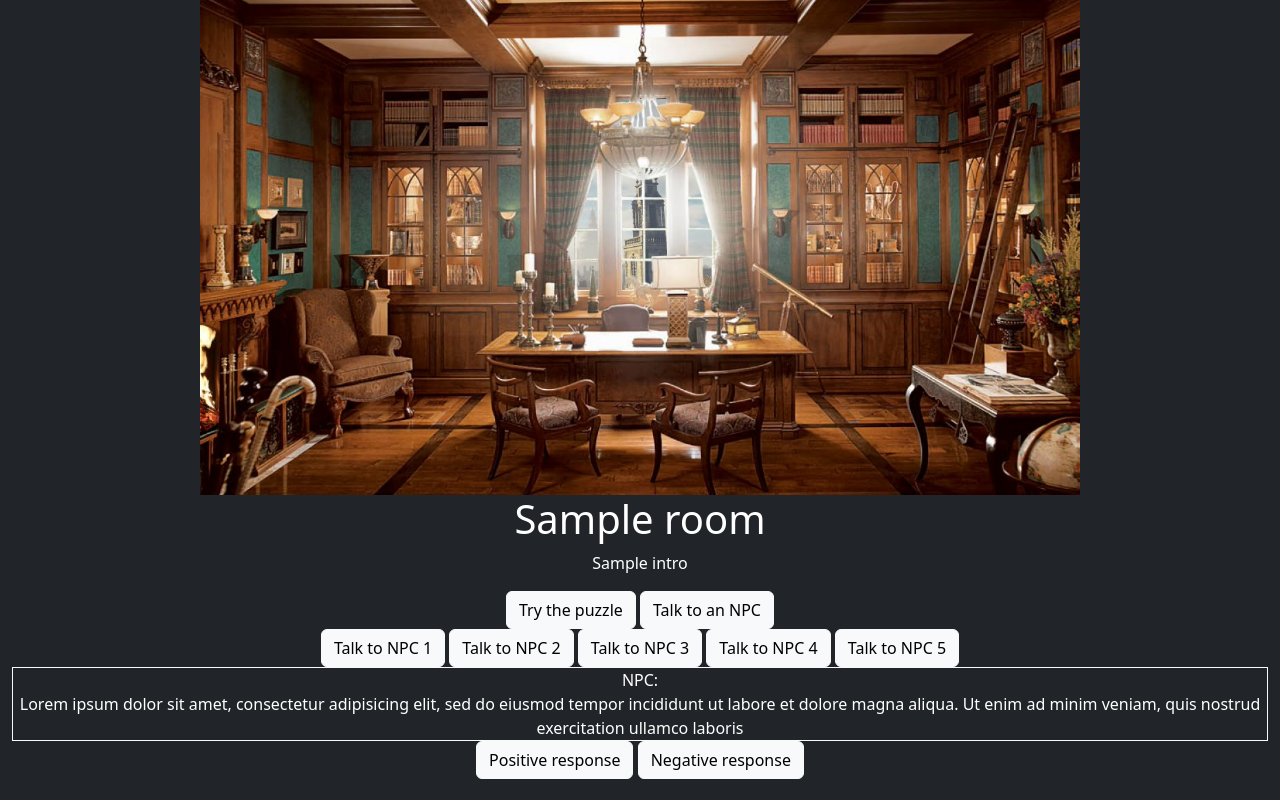
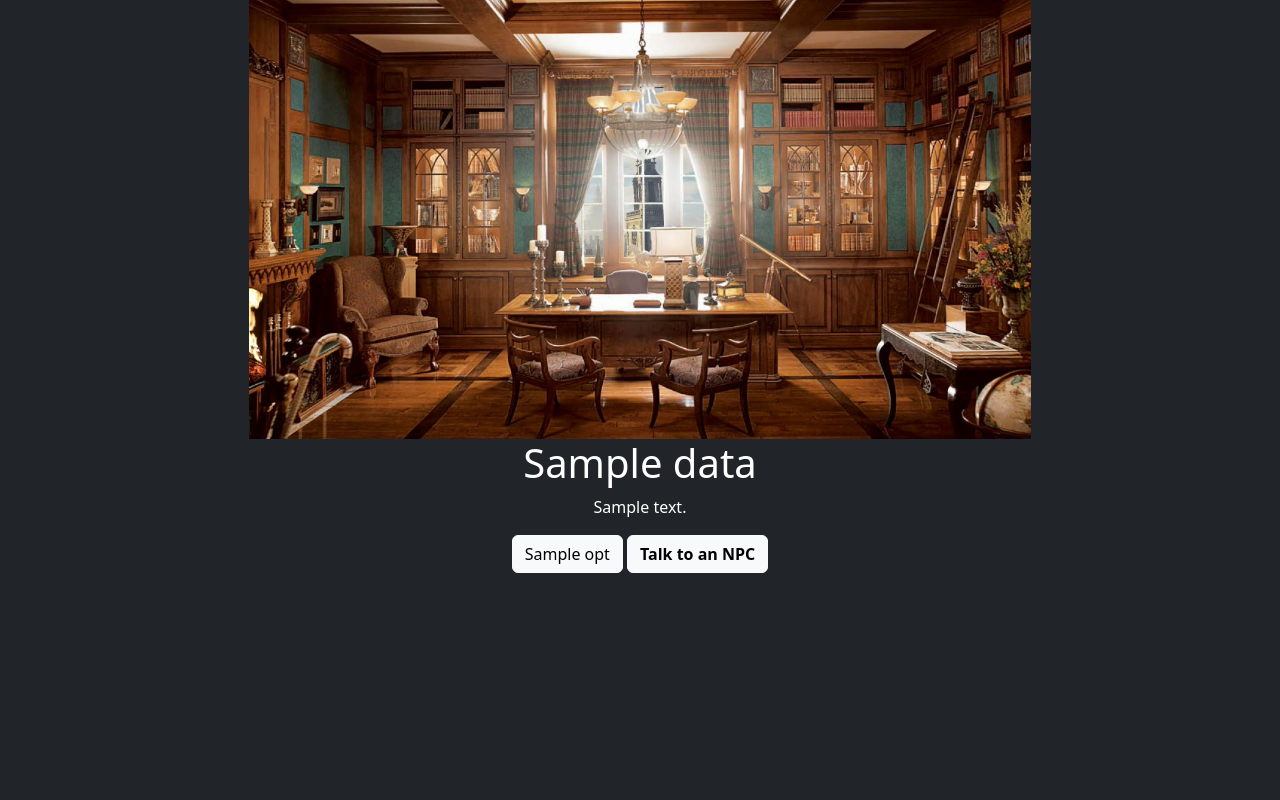
Before and after one commit to nitishtalekar/DeathScape, a Flask app: template DeathScape/templates/deathscape.html in a window 1280 px wide. Run offline with Flask 2, Linux system fonts and the light colour scheme; the template is opened without the code that fills it: most values are stand-ins (such as "Sample title", 1, 10 or a date in 2020); some libraries are stand-ins or nearby versions.

Commit message:
initDisplayOptions

```diff
--- a/DeathScape/app.py
+++ b/DeathScape/app.py
@@ -13,8 +13,8 @@ from werkzeug.utils import secure_filename
 from gevent.pywsgi import WSGIServer
 
 # ChatBot imports
-from chatterbot import ChatBot
-from chatterbot.trainers import ChatterBotCorpusTrainer
+# from chatterbot import ChatBot
+# from chatterbot.trainers import ChatterBotCorpusTrainer
 
 # ------------------------------------------------
 # IMPORT REQUIRED
@@ -25,18 +25,11 @@ from chatterbot.trainers import ChatterBotCorpusTrainer
 # PREPROCESSING FUCTION DEFINE
 # ------------------------------------------------
 
-app = Flask(__name__)
-
 # Define ChatBot
-chatbot = ChatBot('ChatBot')
-trainer = ChatterBotCorpusTrainer(chatbot)
-trainer.train("chatterbot.corpus.english")
-
-def initGame(player_name):
-    global story,lvl,room_info
-    story = Story(player_name)
-    lvl = story.getCurrentLevel()
-    room_info = story.callLevel(lvl)
+# chatbot = ChatBot('ChatBot')
+# trainer = ChatterBotCorpusTrainer(chatbot)
+# trainer.train("chatterbot.corpus.english")
+story = ""
 
 app = Flask(__name__)
 
@@ -54,14 +47,21 @@ def deathscape():
     global story
     player_name = request.args.get('player')
     if player_name != None:
-        initGame(player_name)
+        story = Story(player_name)
         return redirect('/deathscape')
     if request.method == 'POST':
         print('A')
 
     story.showPlayers()
     players = story.getPlayerNames()
-    game_data = {"players":players,"room":room_info}
+    game_data = {}
+    story.setCurrentRoom()
+
+    game_data["npc"] = story.getActiveNPC()
+    game_data["room_name"] = story.getRoomName()
+    plot = game_data["plot"] = story.getPlot("0")
+    game_data["options"] = story.fetchOptions(plot["next"])
+
     return render_template('deathscape.html',data = game_data)
 
 
@@ -84,8 +84,8 @@ def get_bot_response():
     return str(chatbot.get_response(userText))
 
 if __name__ == '__main__':
-    # app.run(port=5002, debug=True)
+    app.run(port=5000, debug=True)
 
     # Serve the app with gevent
-    http_server = WSGIServer(('0.0.0.0',5000),app)
-    http_server.serve_forever()
+    # http_server = WSGIServer(('0.0.0.0',5000),app)
+    # http_server.serve_forever()
--- a/DeathScape/static/css/main.css
+++ b/DeathScape/static/css/main.css
@@ -1,5 +1,5 @@
 .full-height {
-  height: 100vh
+  min-height: 100vh
 }
 
 .center {
--- /dev/null
+++ b/DeathScape/static/js/main.js
@@ -0,0 +1,8 @@
+function toggleDisplay() {
+  var npc = document.getElementById("npc");
+  npc.classList.toggle("d-none");
+  var chat = document.getElementById("chat");
+  chat.classList.toggle("d-none");
+  var responses = document.getElementById("responses");
+  responses.classList.toggle("d-none");
+}
--- a/DeathScape/templates/deathscape.html
+++ b/DeathScape/templates/deathscape.html
@@ -11,28 +11,33 @@
   <link rel="stylesheet" type="text/css" href="{{ url_for('static', filename='css/main.css')}}">
   <!-- <script src="bootstrap/js/bootstrap.min.js"></script> -->
   <script src="{{ url_for('static', filename='bootstrap/js/bootstrap.min.js')}}"></script>
+  <script src="{{ url_for('static', filename='js/main.js')}}"></script>
 </head>
 
-<body>
-  <div class="container-fluid bg-dark text-white full-height center">
+<body class="bg-dark">
+  <div class="container bg-dark text-white center">
     <div class="room">
       <img src="{{ url_for('static', filename='img/default_room.jpg')}}" alt="" style="width:70%">
-      <h1>{{data.room.name}}</h1>
-      <p>{{data.room.intro}}</p>
+      <h1>{{data.name}}</h1>
+      <p>{{data.plot.text}}</p>
     </div>
-    <div class="options">
+    <div class="options mb-5">
+      {% for opt in data.options %}
       <div class="btn btn-light">
-        Try the puzzle
+        {{opt}}
       </div>
-      <div class="btn btn-light">
-        Talk to an NPC
+      {% endfor %}
+      <div class="btn btn-light" onclick="toggleDisplay()">
+        <b>Talk to an NPC</b>
       </div>
     </div>
-    <div class="npc">
+    <div class="npc d-none mb-5" id="npc">
+      {% for npc in data.npc %}
       <div class="btn btn-light">
-        Talk to NPC 1
+        Talk to {{npc}}
       </div>
-      <div class="btn btn-light">
+      {% endfor %}
+      <!-- <div class="btn btn-light">
         Talk to NPC 2
       </div>
       <div class="btn btn-light">
@@ -43,21 +48,21 @@
       </div>
       <div class="btn btn-light">
         Talk to NPC 5
-      </div>
+      </div> -->
     </div>
-    <div class="chat">
+    <div class="chat d-none mb-5" id="chat">
       <div class="border border-light">
         NPC:<br>
         Lorem ipsum dolor sit amet, consectetur adipisicing elit,
         sed do eiusmod tempor incididunt ut labore et dolore magna aliqua. Ut enim ad minim veniam, quis nostrud
         exercitation ullamco laboris
       </div>
-      <div class="responses">
+      <div class="responses d-none" id="responses">
         <div class="btn btn-light">
-          Positive response
+          Positive responses
         </div>
         <div class="btn btn-light">
-          Negative response
+          Negative responses
         </div>
       </div>
     </div>
```
Also changed, not shown: DeathScape/data/buttonRoom.json (+67 -1 lines), DeathScape/flow.py (+21 -11 lines), DeathScape/controllers/chat.js (deleted).
